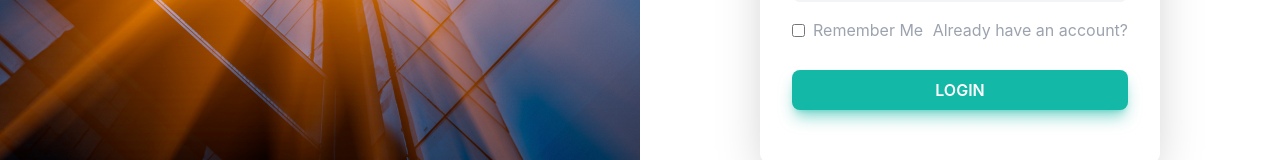
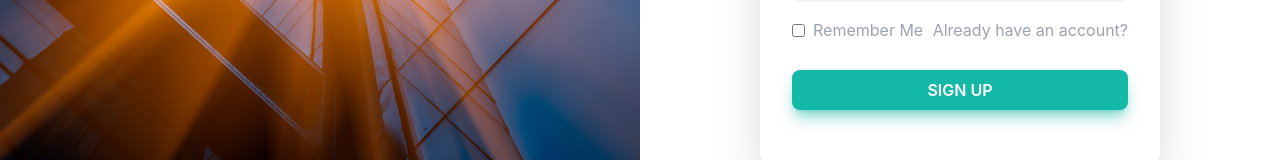
Before and after one commit to AdnanKhan29/BLOGLY, a React (Create React App) app: page /signup in a window 1280 px wide. Shown: the part 526-686 px from the top of the page. Built offline with nearby package versions, Linux system fonts and the light colour scheme.

Commit message:
added signup  page

```diff
--- a/src/pages/Signup.js
+++ b/src/pages/Signup.js
@@ -47,7 +47,7 @@ export default function Signup() {
             <p>Already have an account?</p>
           </div>
           <button className="w-full my-5 py-2 bg-teal-500 shadow-lg shadow-teal-500/50 hover:shadow-teal-500/40 text-white font-semibold rounded-lg">
-            LOGIN
+            SIGN UP
           </button>
         </form>
       </div>
```
